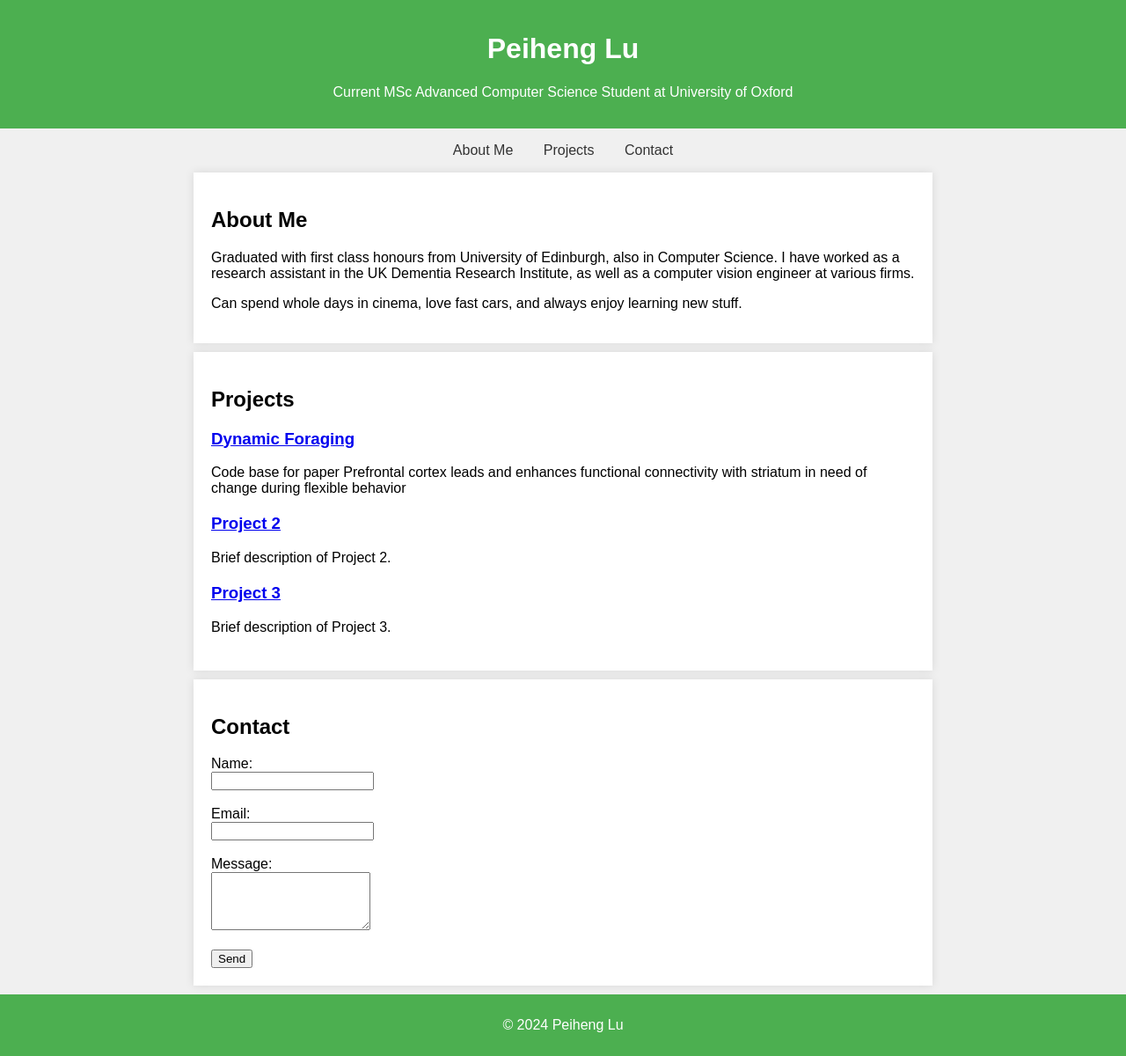
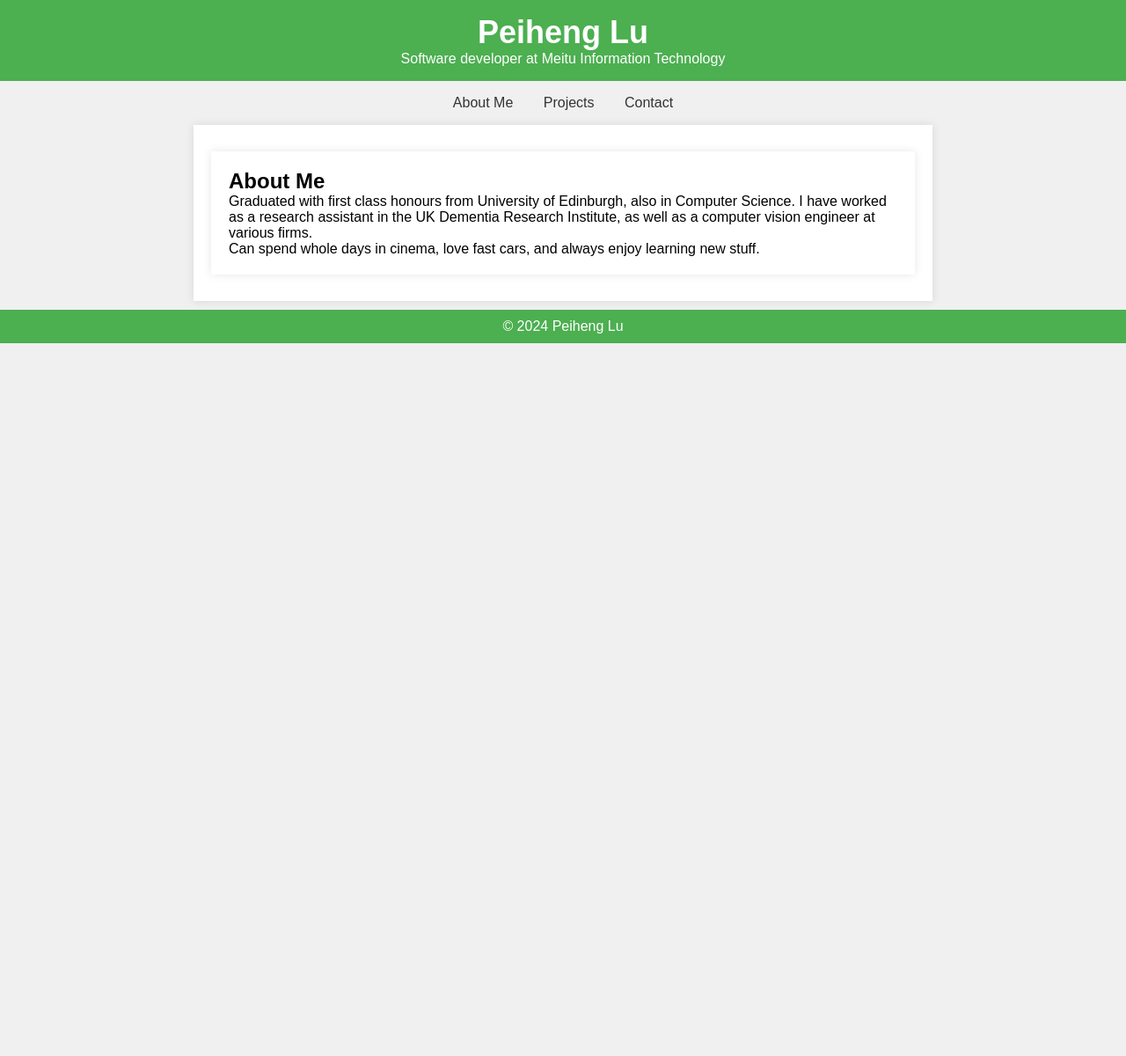
Before and after one commit to PeihengLu/portfolio, a plain HTML site: page index.html in a window 1280 px wide. Shown: the whole page at 88% size. After the commit the page ends 800 px from the top, so only its background shows below. Drawn offline with Linux system fonts and the light colour scheme.

Commit message:
update page structure and fixed contact me

```diff
--- /dev/null
+++ b/include.js
@@ -0,0 +1,11 @@
+function loadComponent(id, file) {
+    fetch(file)
+        .then(response => response.text())
+        .then(data => {
+            document.getElementById(id).innerHTML = data;
+        })
+        .catch(error => console.error('Error loading component:', error));
+}
+
+loadComponent('header', 'static/header.html');
+loadComponent('footer', 'static/footer.html');
--- a/index.html
+++ b/index.html
@@ -4,58 +4,12 @@
     <meta charset="UTF-8">
     <meta name="viewport" content="width=device-width, initial-scale=1.0">
     <title>Peiheng Lu - Personal Webpage</title>
-    <style>
-        body {
-            font-family: Arial, sans-serif;
-            margin: 0;
-            padding: 0;
-            background-color: #f0f0f0;
-        }
-        header {
-            background-color: #4CAF50;
-            color: white;
-            text-align: center;
-            padding: 1em 0;
-        }
-        nav {
-            text-align: center;
-            margin: 1em 0;
-        }
-        nav a {
-            margin: 0 15px;
-            text-decoration: none;
-            color: #333;
-        }
-        section {
-            padding: 20px;
-            background-color: white;
-            margin: 10px auto;
-            max-width: 800px;
-            box-shadow: 0 0 10px rgba(0,0,0,0.1);
-        }
-        footer {
-            text-align: center;
-            padding: 10px;
-            background-color: #4CAF50;
-            color: white;
-        }
-        .project {
-            margin-bottom: 20px;
-        }
-    </style>
+    <link rel="stylesheet" href="style.css">
 </head>
 <body>
-    <header>
-        <h1>Peiheng Lu</h1>
-        <p>Current MSc Advanced Computer Science Student at University of Oxford</p>
-    </header>
+    <div id="header"></div>
 
-    <nav>
-        <a href="#about">About Me</a>
-        <a href="#projects">Projects</a>
-        <a href="#contact">Contact</a>
-    </nav>
-
+    <section>
         <section id="about">
             <h2>About Me</h2>
             <p>
@@ -68,39 +22,10 @@
                 and always enjoy learning new stuff.
             </p>
         </section>
-
-    <section id="projects">
-        <h2>Projects</h2>
-        <div class="project">
-            <h3><a href="https://github.com/UoE-GanJianLab/dynamic-foraging">Dynamic Foraging</a></h3>
-            <p>Code base for paper Prefrontal cortex leads and enhances functional connectivity with striatum in need of change during flexible behavior</p>
-        </div>
-        <div class="project">
-            <h3><a href="https://github.com/PeihengLu/Project2">Project 2</a></h3>
-            <p>Brief description of Project 2.</p>
-        </div>
-        <div class="project">
-            <h3><a href="https://github.com/PeihengLu/Project3">Project 3</a></h3>
-            <p>Brief description of Project 3.</p>
-        </div>
-        <!-- Add more projects as needed -->
     </section>
 
-    <section id="contact">
-        <h2>Contact</h2>
-        <form action="mailto:youremail@example.com" method="post" enctype="text/plain">
-            <label for="name">Name:</label><br>
-            <input type="text" id="name" name="name" required><br><br>
-            <label for="email">Email:</label><br>
-            <input type="email" id="email" name="email" required><br><br>
-            <label for="message">Message:</label><br>
-            <textarea id="message" name="message" rows="4" required></textarea><br><br>
-            <input type="submit" value="Send">
-        </form>
-    </section>
+    <div id="footer"></div>
 
-    <footer>
-        <p>&copy; 2024 Peiheng Lu</p>
-    </footer>
+    <script src="include.js"></script>
 </body>
 </html>
--- /dev/null
+++ b/static/footer.html
@@ -0,0 +1,3 @@
+<footer>
+    <p>&copy; 2024 Peiheng Lu</p>
+</footer>
--- /dev/null
+++ b/static/header.html
@@ -0,0 +1,10 @@
+<header>
+    <h1>Peiheng Lu</h1>
+    <p>Software developer at Meitu Information Technology</p>
+</header>
+
+<nav>
+    <a href="index.html">About Me</a>
+    <a href="projects.html">Projects</a>
+    <a href="contact.html">Contact</a>
+</nav>
--- a/style.css
+++ b/style.css
@@ -7,7 +7,9 @@ body, h1, h2, p {
 /* Apply a background color and basic styling */
 body {
     font-family: Arial, sans-serif;
-    background-color: #f4f4f4;
+    background-color: #f0f0f0;
+    margin: 0;
+    padding: 0;
 }
 
 .container {
@@ -18,9 +20,15 @@ body {
 
 /* Style the header and navigation menu */
 header {
-    background-color: #333;
-    color: #fff;
-    padding: 10px 0;
+    background-color: #4CAF50;
+    color: white;
+    text-align: center;
+    padding: 1em 0;
+}
+
+nav {
+    text-align: center;
+    margin: 1em 0;
 }
 
 nav ul {
@@ -38,9 +46,19 @@ nav ul li a {
     font-weight: bold;
 }
 
+nav a {
+    margin: 0 15px;
+    text-decoration: none;
+    color: #333;
+}
+
 /* Style the sections */
 section {
-    padding: 40px 0;
+    padding: 20px;
+    background-color: white;
+    margin: 10px auto;
+    max-width: 800px;
+    box-shadow: 0 0 10px rgba(0, 0, 0, 0.1);
 }
 
 h1 {
@@ -61,8 +79,8 @@ h2 {
 
 /* Style the footer */
 footer {
-    background-color: #333;
-    color: #fff;
     text-align: center;
-    padding: 10px 0;
+    padding: 10px;
+    background-color: #4CAF50;
+    color: white;
 }
```
Also changed, not shown: contact.html (added, +54 -0 lines), projects.html (added, +32 -0 lines). Lines whose indentation alone changed are shown as unchanged.
